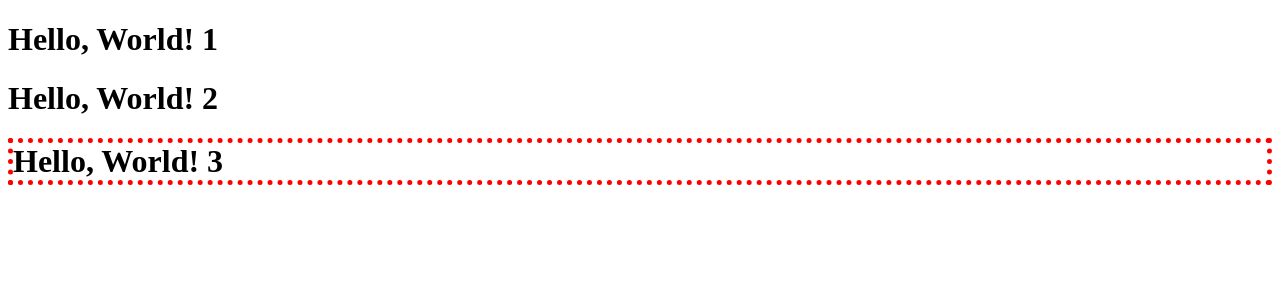
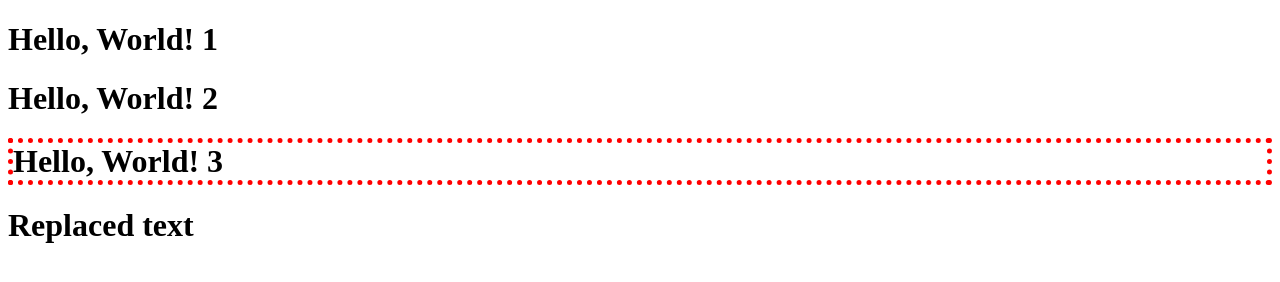
Before and after one commit to mayrand/jqueryClass, a plain HTML site: page index.html in a window 1280 px wide. Drawn offline with Linux system fonts and the light colour scheme.

Commit message:
Replacing content

```diff
--- a/index.html
+++ b/index.html
@@ -7,6 +7,9 @@
     <script>
         $("document").ready(function () {
             $("h1:last").css("border", "5px dotted red");
+            var newText = $("<p>");
+            newText.append($("<h1>Replaced text</h1></p>"));
+            $("#textbox").html(newText);
         });
     </script>
 </head>
@@ -14,5 +17,6 @@
     <h1>Hello, World! 1</h1>
     <h1>Hello, World! 2 </h1>
     <h1>Hello, World! 3</h1>
+<div id="textbox">Lorem Ipsum is simply dummy text of the printing and typesetting industry. Lorem Ipsum has been the industry's standard dummy text ever since the 1500s, when an unknown printer took a galley of type and scrambled it to make a type specimen book. It has survived not only five centuries, but also the leap into electronic typesetting, remaining essentially unchanged. It was popularised in the 1960s with the release of Letraset sheets containing Lorem Ipsum passages, and more recently with desktop publishing software like Aldus PageMaker including versions of Lorem Ipsum.</div>
 </body>
 </html>
```
